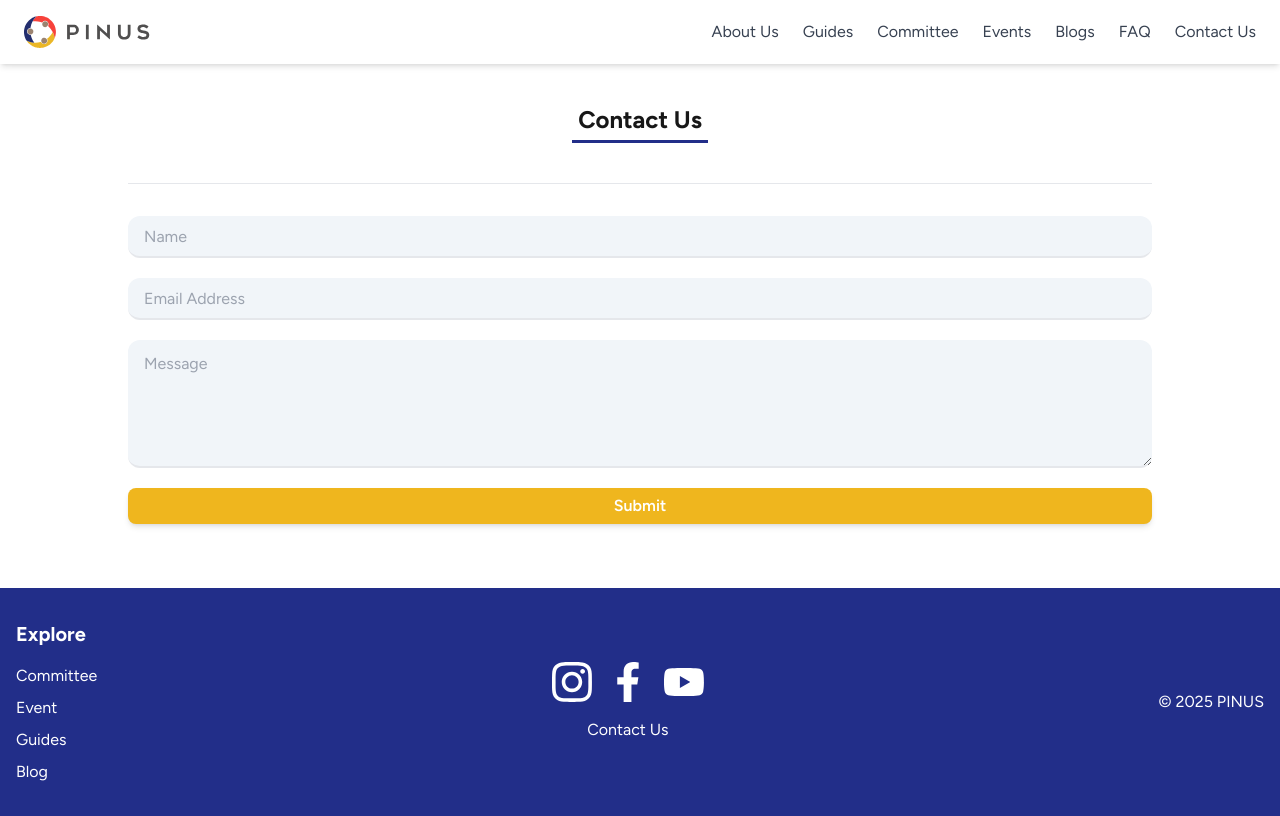
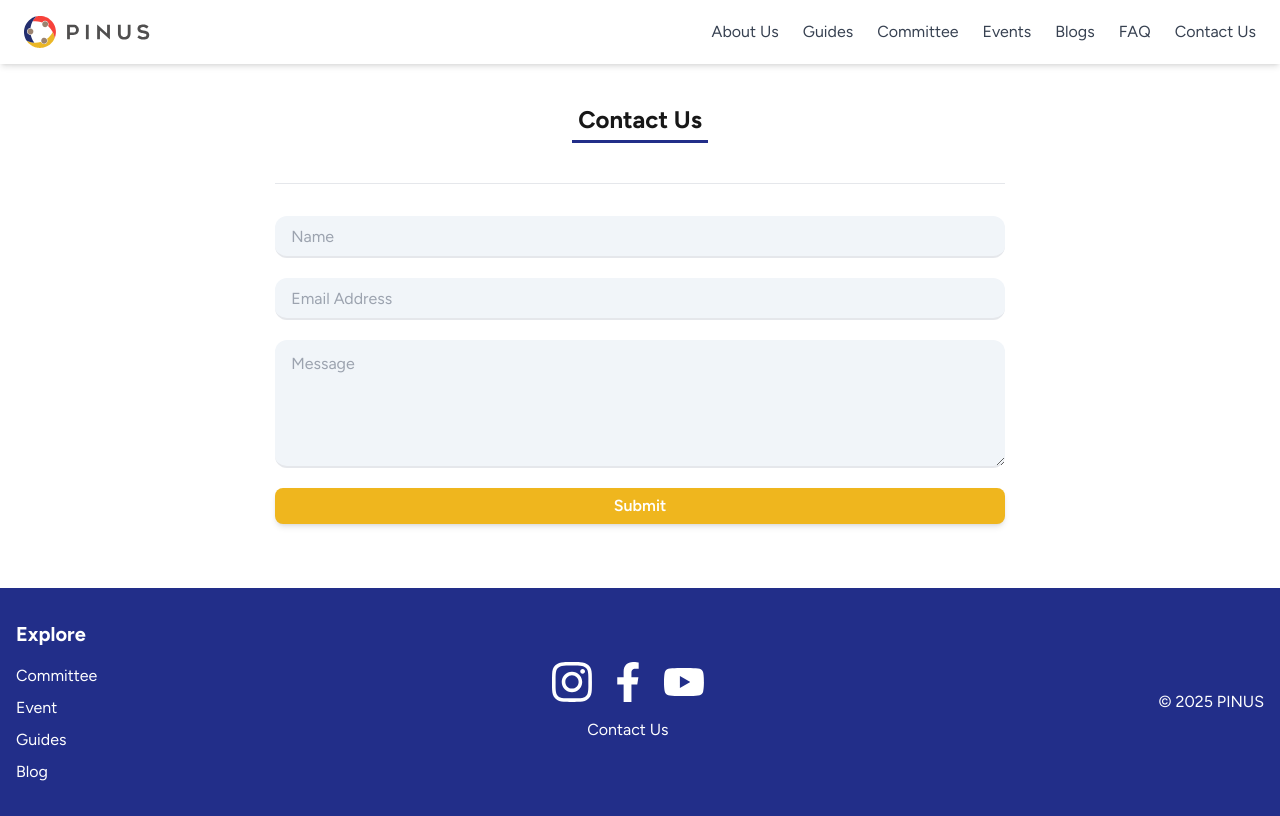
Before and after one commit to pinus-tech/pinus-website, a Next.js app: page /contact-us in a window 1280 px wide. Built offline with nearby package versions, Linux system fonts and the light colour scheme.

Commit message:
Use percentage

```diff
--- a/app/contact-us/page.tsx
+++ b/app/contact-us/page.tsx
@@ -24,7 +24,7 @@ export default function ContactUs() {
       <div className="w-full">
         <TitleHeader text="Contact Us" color="blue" />
       </div>
-      <div className="w-full lg:max-w-screen-lg">
+      <div className="w-full lg:max-w-[60%]">
         <ContactForm />
       </div>
     </div>
```
